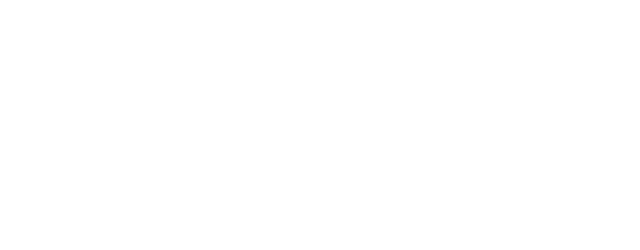
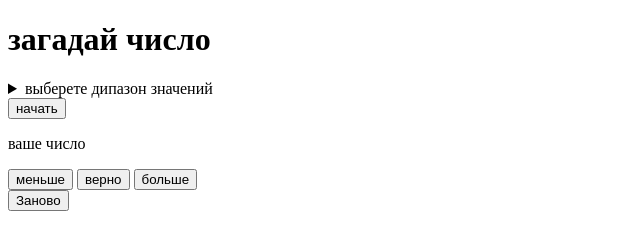
Before and after one commit to mkostrikov/task_8.7, a plain HTML site: page index.html in a window 1280 px wide. Shown: the whole page, without its empty margins (0-640 px from the left). Drawn offline with Linux system fonts and the light colour scheme.

Commit message:
index.html update

```diff
--- a/index.html
+++ b/index.html
@@ -5,10 +5,37 @@
     <meta http-equiv="X-UA-Compatible" content="IE=edge">
     <meta name="viewport" content="width=device-width, initial-scale=1.0">
     <link rel="stylesheet" href="style.css">
-    <title>Игра "Угадай число"</title>
+    <title>Игра "Загадай число"</title>
 </head>
 <body>
-
+    <header>
+        <h1>загадай число</h1>
+    </header>
+    <main>
+        <div class="box">
+            <div class="box-header">
+                <details class="range-block">
+                    <summary class="range-block-header">выберете дипазон значений</summary>
+                    <input type="number" class="range" id="range-min" min="-999" max="998" step="1" value="" autocomplete="off" placeholder="-999">
+                    <input type="number" class="range" id="range-max" min="-998" max="999" step="1" value="" autocomplete="off" placeholder=" 999">
+                </details>
+                <button class="btn-start">начать</button>
+            </div>
+            <div class="box-main">
+                <p>ваше число</p>
+                <p class="answer-field"></p>
+                <div class="box-btn-group">
+                    <button class="btn-less">меньше</button>
+                    <button class="btn-succes">верно</button>
+                    <button class="btn-more">больше</button>
+                </div>
+            </div>
+            <div class="box-footer">
+                <button class="btn-restart">Заново</button>
+            </div>
+        </div>
+    </main>
+    <footer></footer>
 
     <script src="script.js"></script>
 </body>
```
